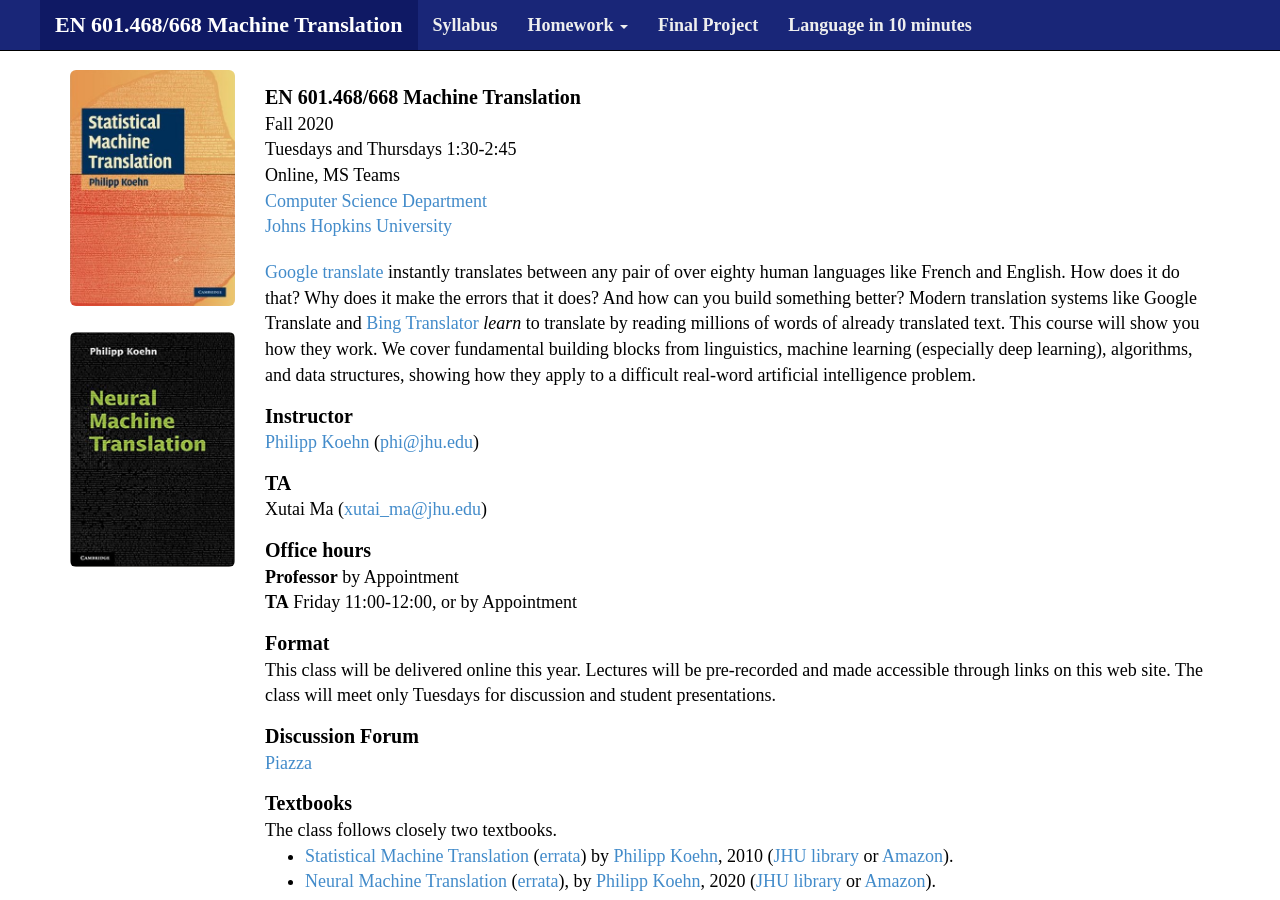
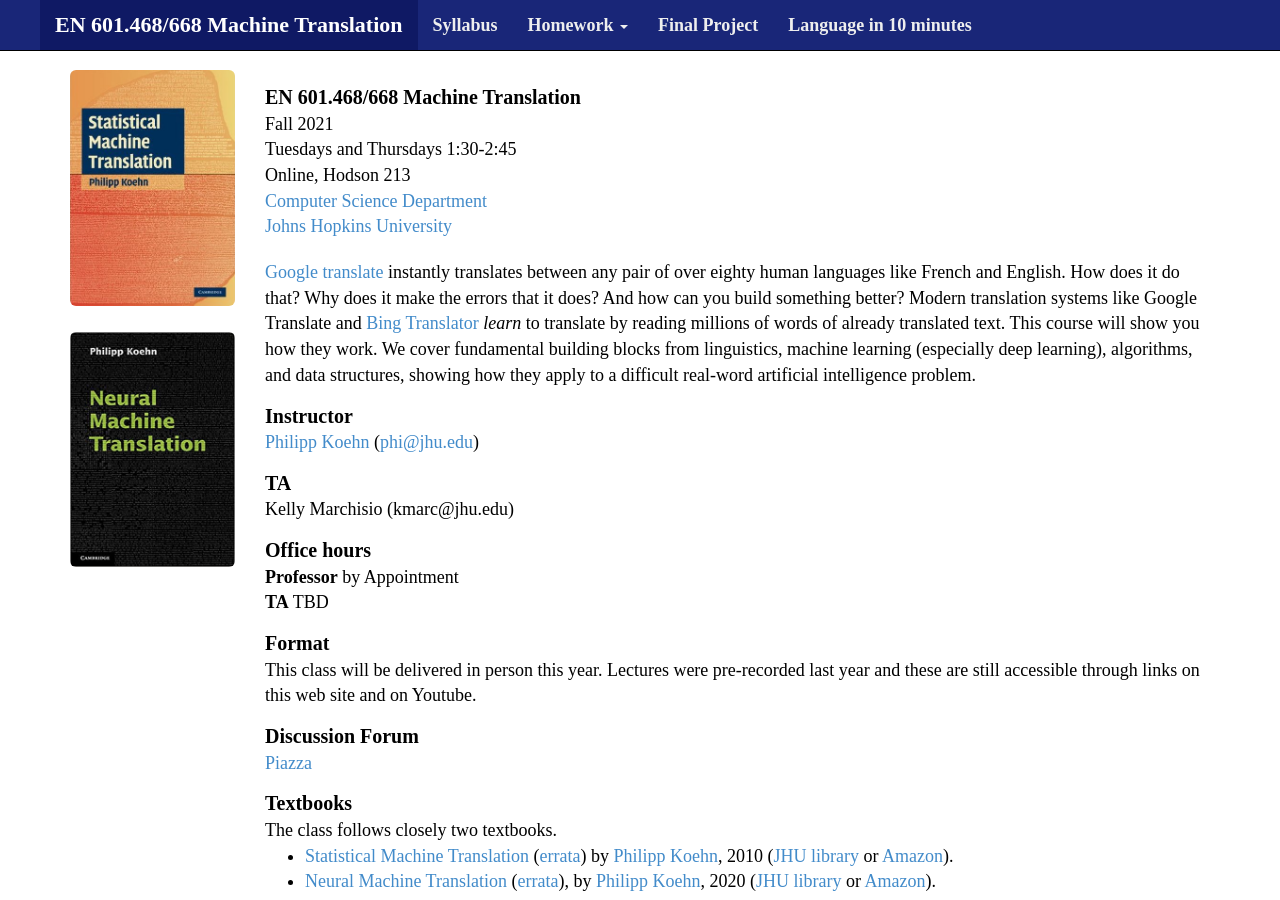
Before and after one commit to mt-class/jhu, a Jekyll site: the page built from index.md, in a window 1280 px wide and 900 px high. Built offline with Jekyll 4.4.1, drawn with Linux system fonts in a browser that asks for light colours; nearby versions of some CDN libraries; some web fonts are replaced.

Commit message:
updated for 2021

```diff
--- a/index.md
+++ b/index.md
@@ -9,9 +9,9 @@ active_tab: main_page
 ---
 
 EN 601.468/668 Machine Translation
-: Fall 2020
+: Fall 2021
 : Tuesdays and Thursdays 1:30-2:45
-: Online, MS Teams
+: Online, Hodson 213
 : [Computer Science Department](http://www.cs.jhu.edu/)
 : [Johns Hopkins University](http://www.jhu.edu/)
 
@@ -33,14 +33,14 @@ Instructor
 : [Philipp Koehn](http://www.cs.jhu.edu/~phi/) (<phi@jhu.edu>)
 
 TA
-: Xutai Ma (<xutai_ma@jhu.edu>)
+: Kelly Marchisio (kmarc@jhu.edu)
 
 Office hours
 : **Professor** by Appointment
-: **TA** Friday 11:00-12:00, or by Appointment
+: **TA** TBD
 
 Format
-: This class will be delivered online this year. Lectures will be pre-recorded and made accessible through links on this web site. The class will meet only Tuesdays for discussion and student presentations.
+: This class will be delivered in person this year. Lectures were pre-recorded last year and these are still accessible through links on this web site and on Youtube.
 
 Discussion Forum
 : [Piazza](http://piazza.com/jhu/fall2020/en601468)
```
Also changed, not shown: _data/syllabus.yaml (+26 -26 lines).
